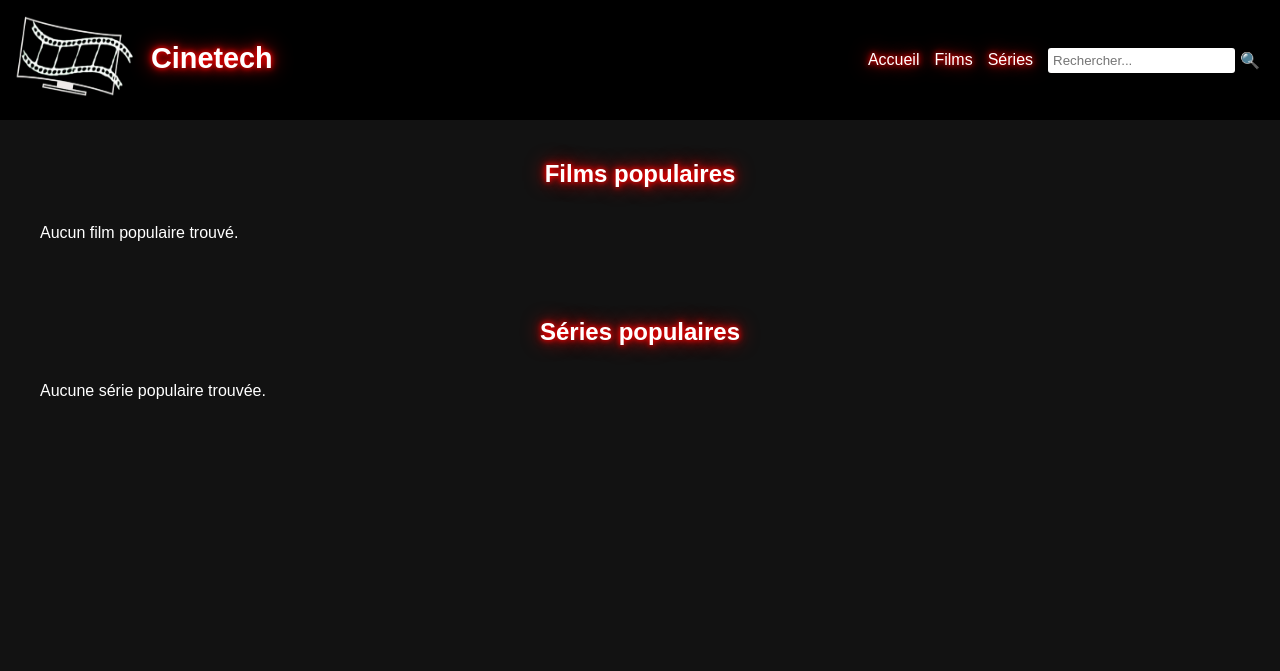
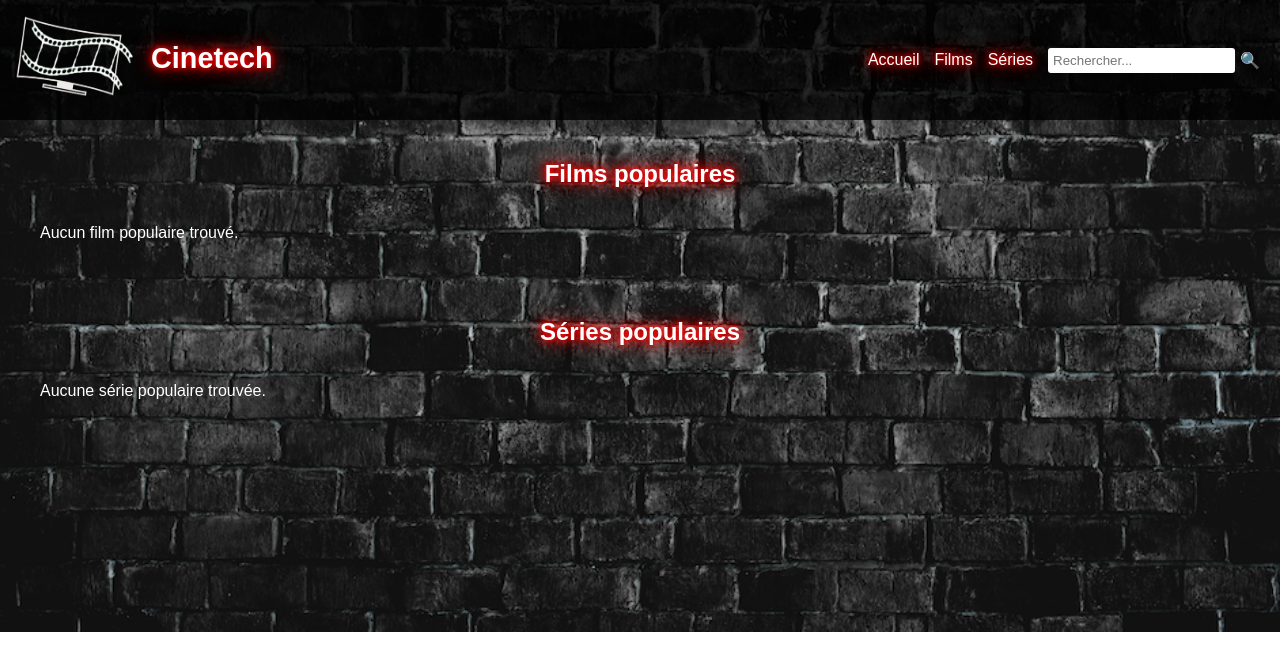
Before and after one commit to lucy-madec/cinetech, a PHP site: page / in a window 1280 px wide. Shown: the top 671 px of the page. Run offline with PHP 8.4, Linux system fonts and the light colour scheme; data that the repository does not hold is empty.

Commit message:
Add brick wall background image to the page and semi-transparent background to header

```diff
--- a/public/css/style.css
+++ b/public/css/style.css
@@ -2,7 +2,10 @@ body {
     font-family: Arial, sans-serif;
     margin: 0;
     padding: 0;
-    background-color: #121212;
+    background-image: url("/cinetech/public/images/background.png");
+    background-size: cover;
+    background-position: center;
+    background-repeat: no-repeat;
     color: #fff;
 }
 
@@ -34,7 +37,7 @@ h2 {
 
 /* Header style */
 .site-header {
-    background-color: #000;
+    background-color: rgba(0, 0, 0, 0.8);
     padding: 15px;
     text-align: center;
     display: flex;
```
Also changed, not shown: public/images/background.png (added).
